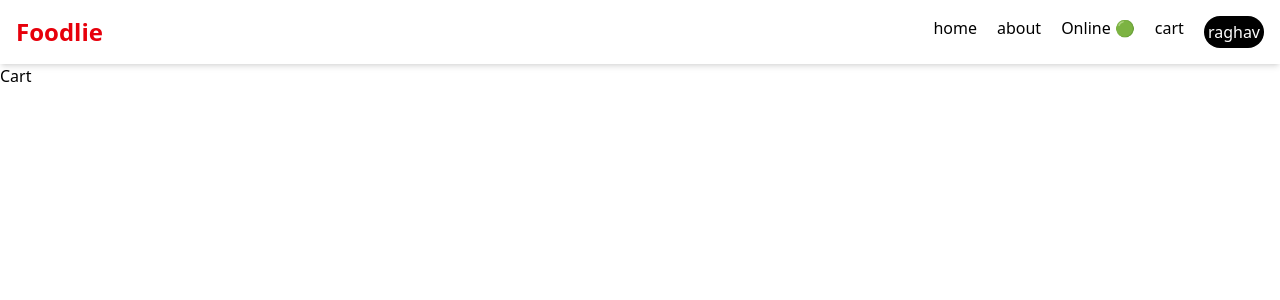
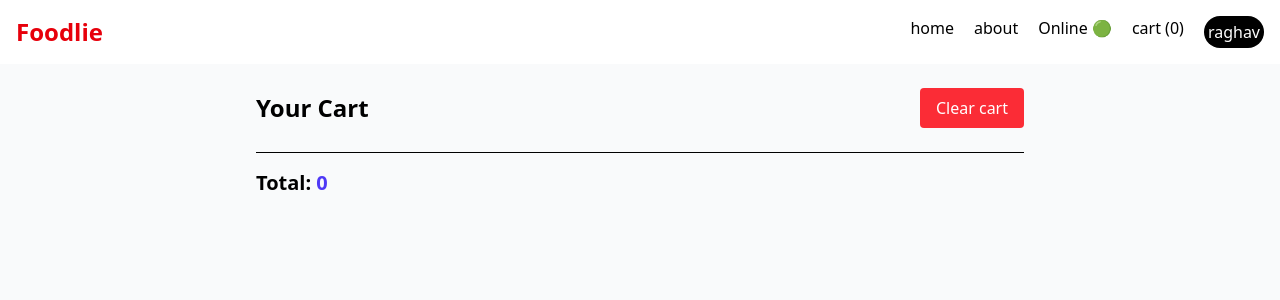
Before and after one commit to Raghav000001/react_css, a React (Vite) app: page /cart in a window 1280 px wide. Shown: the top 300 px of the page. Built offline with nearby package versions, Linux system fonts and the light colour scheme.

Commit message:
redux basic setup

```diff
--- a/package.json
+++ b/package.json
@@ -10,11 +10,13 @@
     "preview": "vite preview"
   },
   "dependencies": {
+    "@reduxjs/toolkit": "^2.11.2",
     "@tailwindcss/vite": "^4.1.18",
     "json-server": "^1.0.0-beta.3",
     "react": "^19.2.0",
     "react-dom": "^19.2.0",
     "react-icons": "^5.5.0",
+    "react-redux": "^9.2.0",
     "react-router-dom": "^7.12.0",
     "tailwindcss": "^4.1.18"
   },
--- a/src/components/AccordianBody.jsx
+++ b/src/components/AccordianBody.jsx
@@ -1,7 +1,11 @@
 import React, { useContext } from 'react'
 import userContext from '../context/userContext'
+import { useDispatch } from 'react-redux'
+import { addToCart } from '../store/slices/cartSlice'
 
 const AccordianBody = ({items}) => {
+
+    const dispatch = useDispatch()
 
     const {isLoggedIn,username} = useContext(userContext)
 
@@ -24,7 +28,11 @@ const AccordianBody = ({items}) => {
                               {i.isVeg ? "Veg 🟢" : "Non-veg 🔴"}
                             </span>
 
-                            <button className="bg-linear-to-r from-orange-500 to-red-500 hover:from-orange-600 hover:to-red-600 text-white px-6 py-2 rounded-lg font-semibold transition-all duration-300 transform hover:scale-105">
+                            <button
+                             onClick={()=> {
+                                dispatch(addToCart(i,i.id))
+                             }}
+                            className="bg-linear-to-r from-orange-500 to-red-500 hover:from-orange-600 hover:to-red-600 text-white px-6 py-2 rounded-lg font-semibold transition-all duration-300 transform hover:scale-105">
                               Add to Cart
                             </button>
                           </div>
--- a/src/components/Cart.jsx
+++ b/src/components/Cart.jsx
@@ -1,8 +1,72 @@
+import { useSelector } from "react-redux";
+import { useDispatch } from "react-redux";
+import { clearCart, decreaseQty, increaseQty } from "../store/slices/cartSlice";
 
 const Cart = () => {
+  const dispatch = useDispatch();
+  const cartItems = useSelector((state) => state.cart.items);
+  const totalPrice = cartItems.reduce(
+    (acc, curr) => acc + curr.price * curr.qty,
+    0,
+  );
+
   return (
-    <div>Cart</div>
-  )
-}
+    <div className="min-h-screen bg-gray-50 p-6">
+      <div className="max-w-3xl mx-auto">
+        <div className="flex items-center justify-between mb-4">
+          <h1 className="text-2xl font-bold">Your Cart</h1>
+          <button
+            onClick={dispatch(clearCart())}
+            className="bg-red-500 text-white px-4 py-2 rounded hover:bg-red-600 transition"
+          >
+            {" "}
+            Clear cart{" "}
+          </button>
+        </div>
 
-export default Cart
+        <div className="space-y-3">
+          {cartItems &&
+            cartItems.map((i) => (
+              <div
+                className="flex items-center justify-between bg-white rounded shadow p-4"
+                key={i.id}
+              >
+                <div>
+                  <h2 className="text-lg font-semibold">{i.name}</h2>
+                  <p className="text-sm text-gray-600">
+                    Price: <span className="font-medium">{i.price}</span>
+                  </p>
+                </div>
+
+                <div className="flex items-center space-x-3">
+                  <span
+                    onClick={dispatch(increaseQty())}
+                    className="cursor-pointer bg-green-100 text-green-700 px-3 py-1 rounded"
+                  >
+                    {" "}
+                    +{" "}
+                  </span>
+                  <span className="text-gray-700">{i.qty || 1}</span>
+                  <span
+                    onClick={dispatch(decreaseQty())}
+                    className="cursor-pointer bg-yellow-100 text-yellow-700 px-3 py-1 rounded"
+                  >
+                    {" "}
+                    -{" "}
+                  </span>
+                </div>
+              </div>
+            ))}
+        </div>
+
+        <div className="mt-6 border-t pt-4">
+          <p className="text-xl font-bold">
+            Total: <span className="text-indigo-600">{totalPrice}</span>
+          </p>
+        </div>
+      </div>
+    </div>
+  );
+};
+
+export default Cart;
--- a/src/components/Header.jsx
+++ b/src/components/Header.jsx
@@ -1,52 +1,46 @@
-import React, { useContext } from 'react';
-import { Link } from 'react-router-dom';
-import useUserStatus from '../hooks/useUserStatus';
-import userContext from '../context/userContext';
+import React, { useContext } from "react";
+import { Link } from "react-router-dom";
+import useUserStatus from "../hooks/useUserStatus";
+import userContext from "../context/userContext";
+import { useSelector } from "react-redux";
 
-const Header = ()=> {
+const Header = () => {
+  const onlineStatus = useUserStatus();
 
-     const onlineStatus = useUserStatus()
-      // console.log(onlineStatus);
+  const data = useContext(userContext);
+  const { isLoggedIn, username } = useContext(userContext);
 
-       const data = useContext(userContext)
-      //  console.log(data);
-       const {isLoggedIn,username} = useContext(userContext)
+  const cartItems = useSelector((state)=> state.cart.items)
+  console.log(cartItems);
 
 
-     return(
+
+
+
+  return (
     <div className="flex justify-between items-center p-4 bg-white shadow-md">
-          <div className="text-2xl font-bold text-red-600">
-              Foodlie
-          </div>
+      <div className="text-2xl font-bold text-red-600">Foodlie</div>
       <ul className="flex gap-5">
         <li className="hover:text-red-500 cursor-pointer">
-                 <Link to={"/"}>
-                   home
-                 </Link>
+          <Link to={"/"}>home</Link>
         </li>
         <li className="hover:text-red-500 cursor-pointer">
-                 <Link to={"/about"}>
-                 about
-                 </Link>
+          <Link to={"/about"}>about</Link>
         </li>
         <li className="hover:text-red-500 cursor-pointer">
-                 {
-                      onlineStatus===true ? "Online 🟢" : "Offline 🔴"
-                 }
+          {onlineStatus === true ? "Online 🟢" : "Offline 🔴"}
         </li>
         <li className="hover:text-red-500 cursor-pointer">
           <Link to={"/cart"}>
-                 cart
+             cart ({cartItems.length})
           </Link>
         </li>
         <li className=" p-1 cursor-pointer rounded-4xl bg-black text-white">
-                 <Link>
-                   {isLoggedIn ? username : "please log-in" }
-                 </Link>
+          <Link>{isLoggedIn ? username : "please log-in"}</Link>
         </li>
       </ul>
     </div>
-     )
- }
+  );
+};
 
- export default Header
+export default Header;
--- a/src/pages/Home.jsx
+++ b/src/pages/Home.jsx
@@ -2,6 +2,8 @@ import Header from '../components/Header'
 import { Outlet } from 'react-router-dom'
 import userContext from '../context/userContext'
 import { useEffect, useState } from 'react'
+import { Provider } from 'react-redux'
+import appStore from '../store/store'
 
     const Home = () => {
       const [name,setName] = useState("")
@@ -22,8 +24,10 @@ import { useEffect, useState } from 'react'
 
       return (
         <userContext.Provider value={{username:name,isLoggedIn:login}}>
+          <Provider store={appStore}>
          <Header/>
          <Outlet/>
+          </Provider>
         </userContext.Provider>
       )
     }
--- /dev/null
+++ b/src/store/slices/cartSlice.js
@@ -0,0 +1,29 @@
+import { createSlice } from "@reduxjs/toolkit";
+
+
+const cartSlice = createSlice({
+    name:"cart",
+    initialState:{
+        items:[]
+    },
+    reducers:{
+        addToCart:(state,action)=> {
+            const id = action.payload
+            const item = action.payload
+
+           const existingItem = state.items.find((i)=>i.id === id)
+           if (existingItem) {
+              existingItem.qty+=1
+           }
+           state.items.push({...item,qty:1})
+        },
+        removeFromCart:()=> {},
+        clearCart:()=> {},
+        increaseQty:()=> {},
+        decreaseQty:()=> {},
+    }
+})
+
+
+export const {addToCart,removeFromCart,clearCart,increaseQty,decreaseQty} = cartSlice.actions
+export default cartSlice.reducer
--- /dev/null
+++ b/src/store/store.js
@@ -0,0 +1,10 @@
+import { configureStore } from "@reduxjs/toolkit";
+import cartSlice from "./slices/cartSlice"
+
+ const appStore = configureStore({
+     reducer:{
+         cart:cartSlice
+     }
+ })
+
+ export default appStore
```
Also changed, not shown: 1 other file (tests, documents, lock files or other folders). Lines whose indentation alone changed are shown as unchanged.
